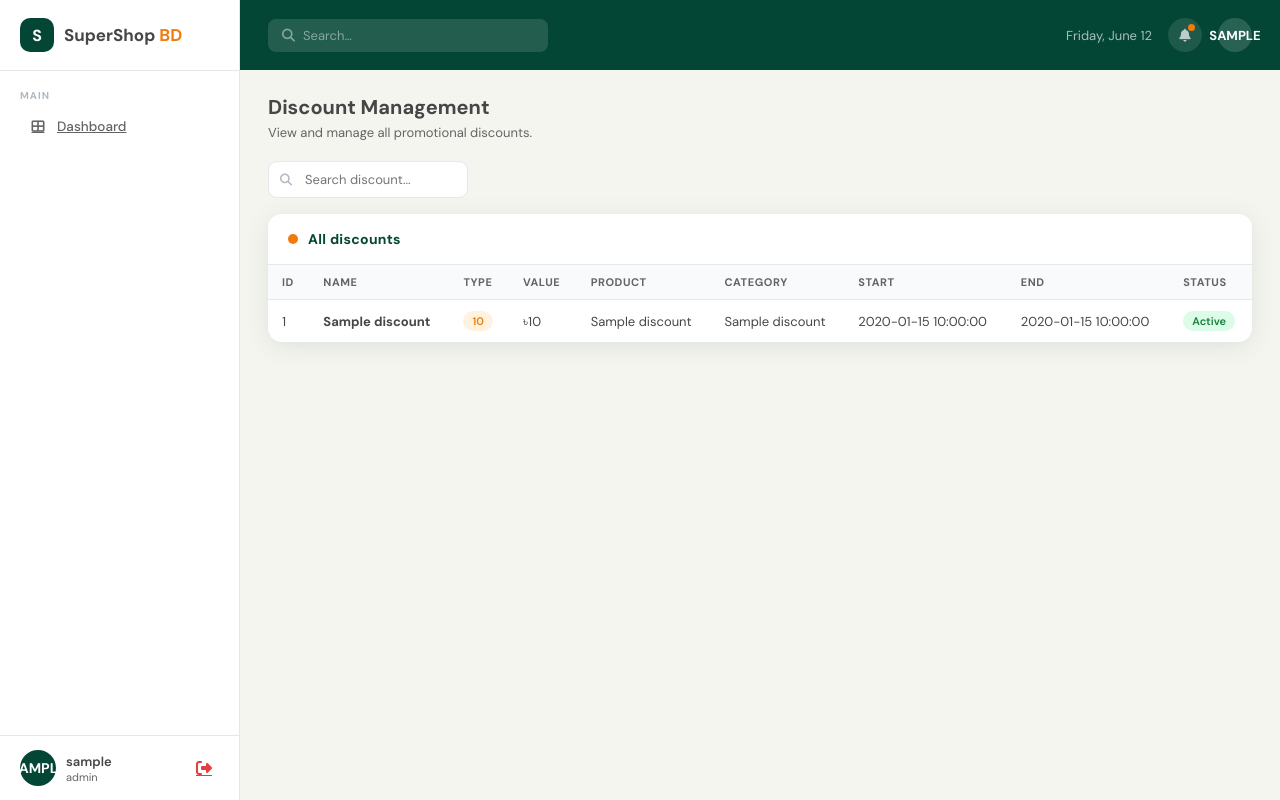
After one commit to ParthoKumar-27/SuperShop_Bangladesh, a FastAPI app: template templates/admin/discounts.html in a window 1280 px wide. The commit adds this page. Run offline with FastAPI, Linux system fonts and the light colour scheme; the template is opened without the code that fills it: most values are stand-ins (such as "Sample title", 1, 10 or a date in 2020).

Commit message:
Admin Dashboard

```diff
--- a/main.py
+++ b/main.py
@@ -442,3 +442,83 @@ def inventory_page(request: Request, session=Depends(require_employee)):
         "user_name": session.get("user_name"),
         "role":      session.get("role"),
     })
+
+@app.get("/admin/dashboard/inventory", response_class=HTMLResponse)
+def admin_inventory(request: Request, session=Depends(require_admin)):
+
+    inventory = query("""
+        SELECT bi.inv_id,
+               b.branch_name,
+               p.product_name,
+               bi.quantity,
+               bi.reorder_level,
+               bi.shelf_location,
+               TO_CHAR(bi.last_restocked, 'DD Mon YYYY') AS last_restocked,
+               CASE
+                   WHEN bi.quantity <= bi.reorder_level
+                   THEN 'LOW'
+                   ELSE 'OK'
+               END AS stock_status
+        FROM branch_inventory bi
+        JOIN branch b USING(branch_id)
+        JOIN product p USING(product_id)
+        ORDER BY b.branch_name, p.product_name
+    """)
+
+    return templates.TemplateResponse(
+        request,
+        "admin/inventory.html",
+        {
+            "inventory": inventory,
+            "user_name": session.get("user_name"),
+            "role": "ADMIN",
+        }
+    )
+
+@app.get("/discounts", response_class=HTMLResponse)
+def discounts_page(request: Request, session=Depends(require_admin)):
+
+    discounts = query("""
+        SELECT
+            d.discount_id,
+            d.discount_name,
+            d.discount_type,
+            d.discount_value,
+
+            p.product_name,
+            c.cat_name,
+
+            TO_CHAR(d.start_date,'DD Mon YYYY') AS start_date,
+            TO_CHAR(d.end_date,'DD Mon YYYY')   AS end_date,
+
+            CASE
+                WHEN CURRENT_DATE BETWEEN d.start_date
+                                     AND d.end_date
+                    THEN 'ACTIVE'
+
+                WHEN CURRENT_DATE < d.start_date
+                    THEN 'UPCOMING'
+
+                ELSE 'EXPIRED'
+            END AS status
+
+        FROM discount d
+
+        LEFT JOIN product p
+            ON d.product_id = p.product_id
+
+        LEFT JOIN category c
+            ON d.cat_id = c.cat_id
+
+        ORDER BY d.start_date DESC
+    """)
+
+    return templates.TemplateResponse(
+        request,
+        "admin/discounts.html",
+        {
+            "discounts": discounts,
+            "user_name": session.get("user_name"),
+            "role": "ADMIN",
+        }
+    )
--- a/templates/admin/base_admin.html
+++ b/templates/admin/base_admin.html
@@ -598,8 +598,8 @@
       </div>
 
       <a
-        href="/inventory"
-        class="nav-item {{ 'active' if path == '/inventory' else '' }}"
+        href="/admin/dashboard/inventory"
+        class="nav-item {{ 'active' if path == '/admin/dashboard/inventory' else '' }}"
       >
         <i class="fas fa-warehouse"></i> Inventory
       </a>
--- /dev/null
+++ b/templates/admin/discounts.html
@@ -0,0 +1,144 @@
+{% extends "admin/base_admin.html" %}
+{% block title %}Discounts{% endblock %}
+
+{% block content %}
+
+<h1 class="page-heading">Discount Management</h1>
+<p class="page-subheading">
+  View and manage all promotional discounts.
+</p>
+
+<div class="filter-bar">
+  <div class="filter-input-wrap">
+    <i class="fas fa-search"></i>
+    <input
+      type="text"
+      class="filter-input"
+      id="discountSearch"
+      placeholder="Search discount..."
+    />
+  </div>
+</div>
+
+<div class="card">
+  <div class="card-header">
+    <h3
+      style="
+        color: var(--green);
+        font-weight: 800;
+        letter-spacing: 0.3px;
+        display: flex;
+        align-items: center;
+        gap: 10px;
+      "
+    >
+      <span
+        style="
+          width: 10px;
+          height: 10px;
+          background: var(--orange);
+          border-radius: 50%;
+          display: inline-block;
+        "
+      ></span>
+      All discounts
+    </h3>
+  </div>
+
+  <div style="overflow-x:auto">
+    <table class="data-table" id="discountTable">
+      <thead>
+        <tr>
+          <th>ID</th>
+          <th>Name</th>
+          <th>Type</th>
+          <th>Value</th>
+          <th>Product</th>
+          <th>Category</th>
+          <th>Start</th>
+          <th>End</th>
+          <th>Status</th>
+        </tr>
+      </thead>
+
+      <tbody>
+        {% for d in discounts %}
+        <tr>
+          <td>{{ d.discount_id }}</td>
+
+          <td>
+            <strong>{{ d.discount_name }}</strong>
+          </td>
+
+          <td>
+            {% if d.discount_type == 'PERCENT' %}
+            <span class="badge badge-blue">
+              {{ d.discount_type }}
+            </span>
+            {% else %}
+            <span class="badge badge-orange">
+              {{ d.discount_type }}
+            </span>
+            {% endif %}
+          </td>
+
+          <td>
+            {% if d.discount_type == 'PERCENT' %}
+              {{ d.discount_value }}%
+            {% else %}
+              ৳{{ d.discount_value }}
+            {% endif %}
+          </td>
+
+          <td>{{ d.product_name or '-' }}</td>
+          <td>{{ d.cat_name or '-' }}</td>
+
+          <td>{{ d.start_date }}</td>
+          <td>{{ d.end_date }}</td>
+
+          <td>
+            {% if d.status == 'ACTIVE' %}
+            <span class="badge badge-green">
+              Active
+            </span>
+
+            {% elif d.status == 'UPCOMING' %}
+            <span class="badge badge-yellow">
+              Upcoming
+            </span>
+
+            {% else %}
+            <span class="badge badge-red">
+              Expired
+            </span>
+            {% endif %}
+          </td>
+        </tr>
+        {% endfor %}
+      </tbody>
+
+    </table>
+  </div>
+</div>
+
+{% endblock %}
+
+{% block scripts %}
+<script>
+document
+  .getElementById("discountSearch")
+  .addEventListener("keyup", function () {
+
+    let value = this.value.toLowerCase();
+
+    document
+      .querySelectorAll("#discountTable tbody tr")
+      .forEach(row => {
+        row.style.display =
+          row.innerText.toLowerCase().includes(value)
+            ? ""
+            : "none";
+      });
+  });
+</script>
+{% endblock %}
```
Also changed, not shown: templates/admin/inventory.html (added, +112 -0 lines).
